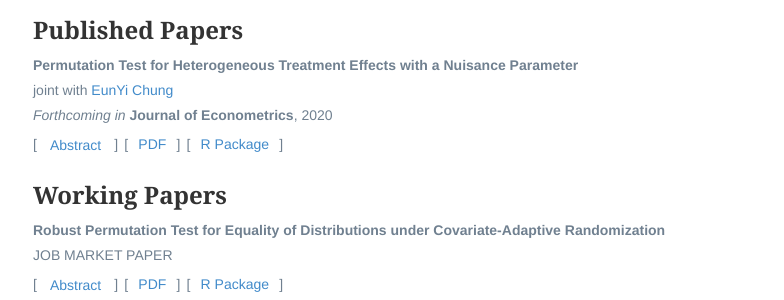
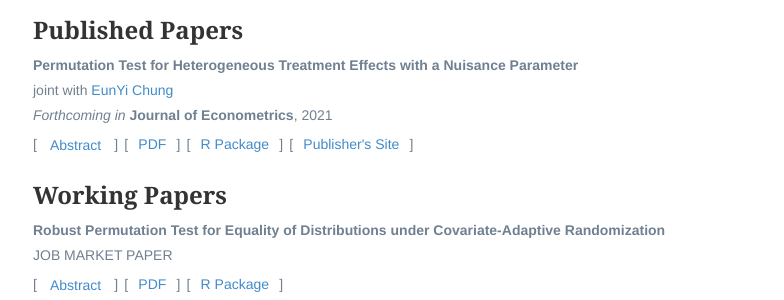
Before and after one commit to mauolivares/mauolivares.github.io, a Jekyll site: the page built from research/index.html, in a window 1280 px wide. Shown: the part 183-483 px from the top of the page, without its empty margins (247-1031 px from the left). Built offline with Jekyll 4.4.1, drawn with Linux system fonts in a browser that asks for light colours.

Commit message:
permanent link HTE paper

```diff
--- a/research/index.html
+++ b/research/index.html
@@ -18,9 +18,9 @@ description: Mauricio Olivares' research page.
 
 				<p style="color:#708090;"><strong>Permutation Test for Heterogeneous Treatment Effects with a Nuisance Parameter</strong>
 				<br>joint with <a href="https://sites.google.com/a/illinois.edu/eunyichung/">EunYi Chung</a>
-				<br><i>Forthcoming in </i><b>Journal of Econometrics</b>, 2020
+				<br><i>Forthcoming in </i><b>Journal of Econometrics</b>, 2021
 				<br>[<a class="btn btn-link text-justify" data-toggle="collapse" href="#MS2019076" role="button" aria-expanded="false" aria-controls="MS2019076">
-    			Abstract</a>]&#8287&#8287[&#8287&#8287<a href="/files/HTE_WorkingPaper.pdf" title="Download Paper as PDF"> PDF </a>&#8287&#8287]&#8287&#8287[&#8287&#8287<a href="https://cran.r-project.org/web/packages/RATest/index.html" title="R Package"> R Package </a>&#8287&#8287]
+    			Abstract</a>]&#8287&#8287[&#8287&#8287<a href="/files/HTE_WorkingPaper.pdf" title="Download Paper as PDF"> PDF </a>&#8287&#8287]&#8287&#8287[&#8287&#8287<a href="https://cran.r-project.org/web/packages/RATest/index.html" title="R Package"> R Package </a>&#8287&#8287]&#8287&#8287[&#8287&#8287<a href="https://doi.org/10.1016/j.jeconom.2020.09.015" title="JoE Site"> Publisher's Site </a>&#8287&#8287]
     				<div class="collapse" id="MS2019076">
   						<div class="card card-body">
     						<p align="justify">This paper proposes an asymptotically valid permutation test for heterogeneous treatment effects in the presence of an estimated nuisance parameter. Not accounting for the estimation error of the nuisance parameter results in statistics that depend on the particulars of the data generating process, and the resulting permutation test fails to control the Type 1 error, even asymptotically.</p>
```
Also changed, not shown: img/IMG_20190425_172848_826.jpg (deleted), img/circle-mau.png (deleted), img/circle-mau1.png (deleted), img/circle-mau2.png (deleted), img/mauolivares.png (deleted).
